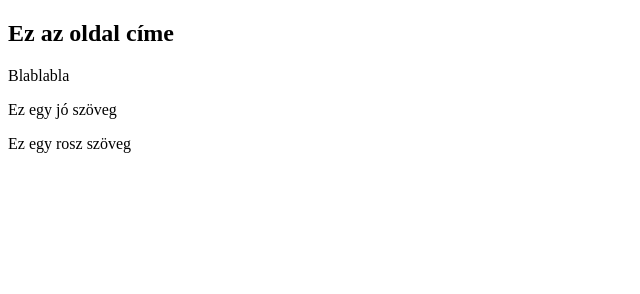
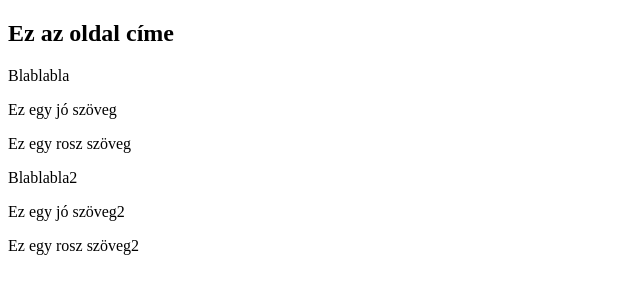
Before and after one commit to SarkadiKristof/10D-proba, a plain HTML site: page index.html in a window 1280 px wide. Shown: the whole page, without its empty margins (0-640 px from the left). Drawn offline with Linux system fonts and the light colour scheme.

Commit message:
index oldal feltöltése

```diff
--- a/index.html
+++ b/index.html
@@ -11,5 +11,8 @@
     <p>Blablabla</p>
     <p>Ez egy jó szöveg</p>
     <p>Ez egy rosz szöveg</p>
+    <p>Blablabla2</p>
+    <p>Ez egy jó szöveg2</p>
+    <p>Ez egy rosz szöveg2</p>
 </body>
 </html>
```
